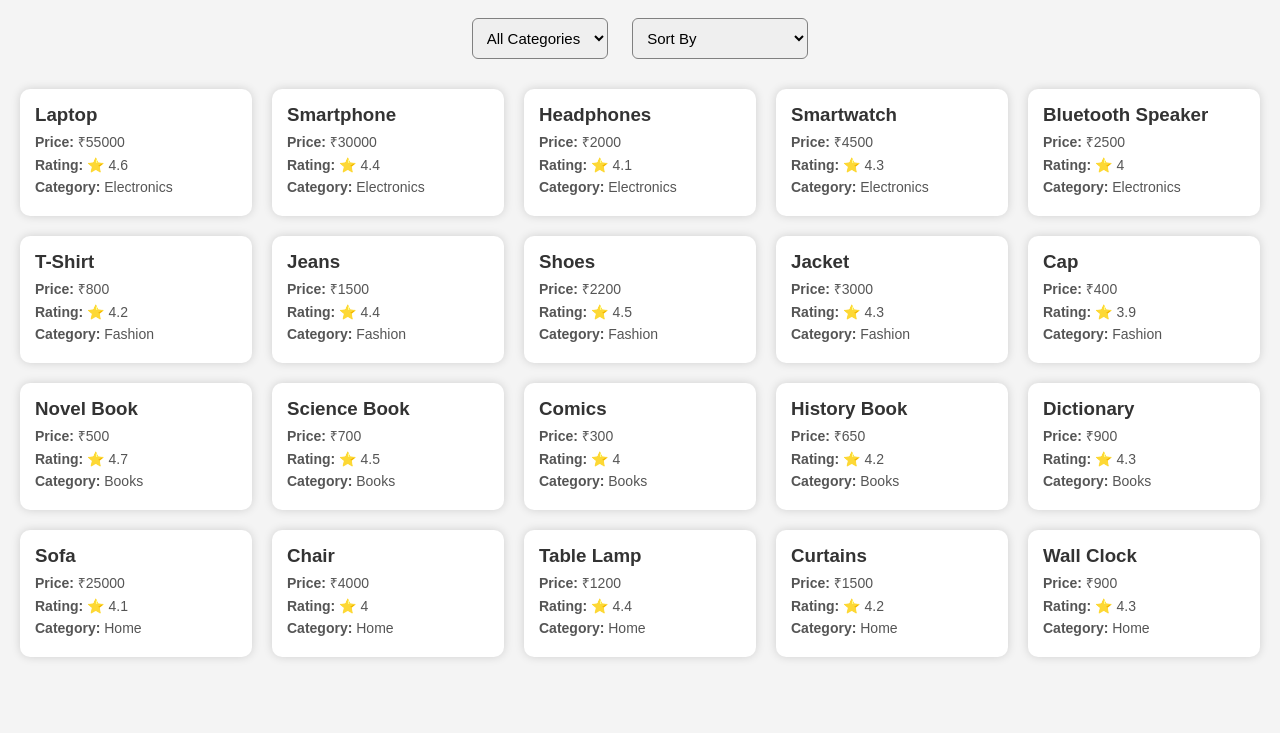
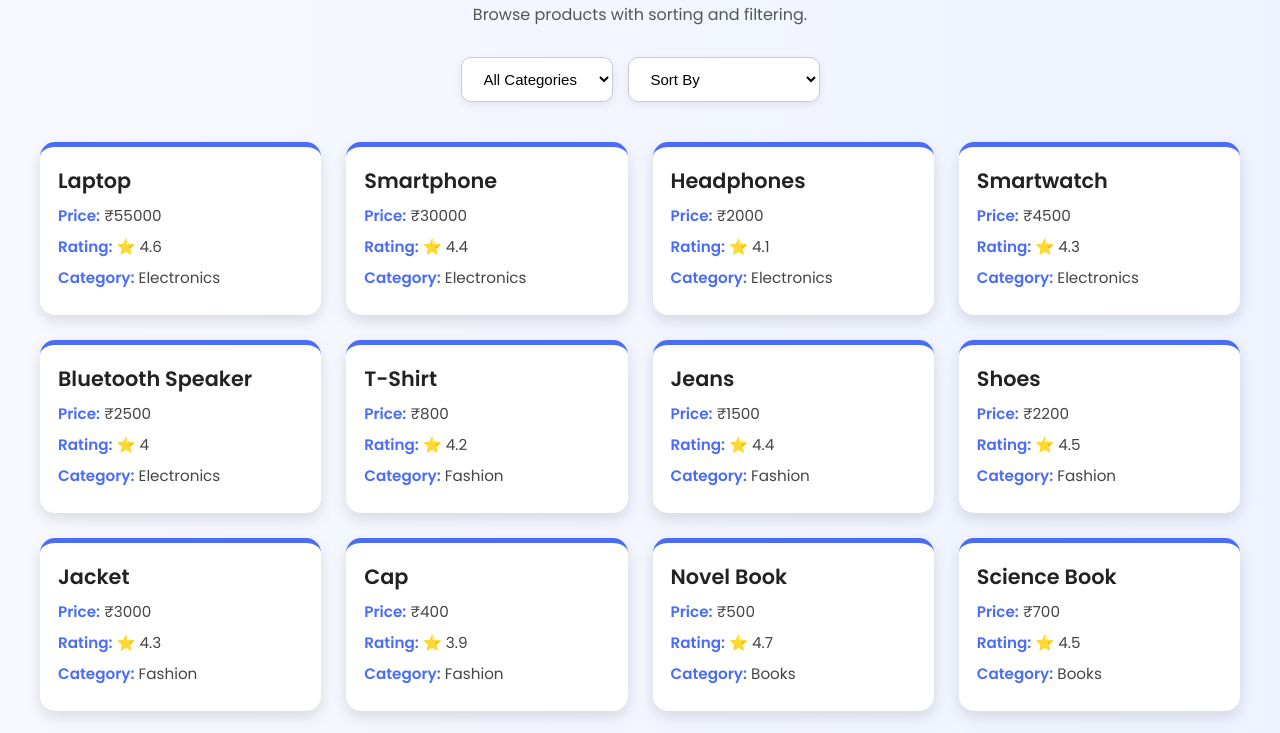
Before and after one commit to just-aman07/HTML-Practice-2, a plain HTML site: page index.html in a window 1280 px wide. Shown: the part 131-864 px from the top of the page. Before the commit the page ends 808 px from the top, so only its background shows below. Drawn offline with Linux system fonts and the light colour scheme.

Commit message:
Update style.css

```diff
--- a/style.css
+++ b/style.css
@@ -1,56 +1,114 @@
+/* ✅ Google Font (Optional for nicer text) */
+@import url("https://fonts.googleapis.com/css2?family=Poppins:wght@300;400;600&display=swap");
+
 body {
-  font-family: Arial, sans-serif;
+  font-family: "Poppins", sans-serif;
   margin: 0;
-  padding: 20px;
-  background: #f4f4f4;
+  padding: 30px;
+  background: linear-gradient(to right, #f8f9ff, #eef3ff);
   text-align: center;
+  color: #222;
 }
 
+/* ✅ Page Title */
 h1 {
+  font-size: 2.5rem;
+  margin-bottom: 5px;
   color: #222;
 }
 
 p {
+  font-size: 1rem;
   color: #555;
+  margin-bottom: 30px;
 }
 
-/* ✅ Dropdown Controls */
+/* ✅ Controls Section */
 .controls {
-  margin: 20px 0;
+  display: flex;
+  justify-content: center;
+  gap: 15px;
+  flex-wrap: wrap;
+  margin-bottom: 30px;
 }
 
+/* ✅ Dropdown Styling */
 select {
-  padding: 10px;
-  margin: 10px;
+  padding: 12px 18px;
   font-size: 15px;
-  border-radius: 6px;
-  border: 1px solid gray;
-  cursor: pointer;
+  border-radius: 10px;
+  border: 1px solid #ccc;
+  background: white;
+  outline: none;
+  transition: 0.3s ease;
+  box-shadow: 0 3px 8px rgba(0, 0, 0, 0.08);
 }
 
-/* ✅ Product Grid */
+select:hover {
+  border-color: #4a6cf7;
+}
+
+select:focus {
+  border-color: #4a6cf7;
+  box-shadow: 0 0 10px rgba(74, 108, 247, 0.3);
+}
+
+/* ✅ Product Grid Layout */
 .products {
   display: grid;
-  grid-template-columns: repeat(auto-fit, minmax(230px, 1fr));
-  gap: 20px;
-  margin-top: 20px;
+  grid-template-columns: repeat(auto-fit, minmax(260px, 1fr));
+  gap: 25px;
+  padding: 10px;
 }
 
-/* ✅ Product Card */
+/* ✅ Product Card Design */
 .card {
   background: white;
-  padding: 15px;
-  border-radius: 10px;
-  box-shadow: 0 0 10px rgba(0,0,0,0.15);
+  padding: 18px;
+  border-radius: 15px;
+  box-shadow: 0 6px 15px rgba(0, 0, 0, 0.12);
   text-align: left;
+  transition: transform 0.3s ease, box-shadow 0.3s ease;
+  border-top: 5px solid #4a6cf7;
 }
 
+/* ✅ Hover Animation */
+.card:hover {
+  transform: translateY(-8px);
+  box-shadow: 0 12px 25px rgba(0, 0, 0, 0.18);
+}
+
+/* ✅ Product Name */
 .card h3 {
   margin: 0;
-  color: #333;
+  font-size: 1.3rem;
+  font-weight: 600;
+  color: #222;
 }
 
+/* ✅ Product Details */
 .card p {
-  margin: 6px 0;
-  font-size: 14px;
+  margin: 8px 0;
+  font-size: 0.95rem;
+  color: #444;
 }
+
+/* ✅ Price Highlight */
+.card p b {
+  color: #4a6cf7;
+}
+
+/* ✅ Responsive for Mobile */
+@media (max-width: 600px) {
+  body {
+    padding: 15px;
+  }
+
+  h1 {
+    font-size: 2rem;
+  }
+
+  .card {
+    text-align: center;
+  }
+}
```
